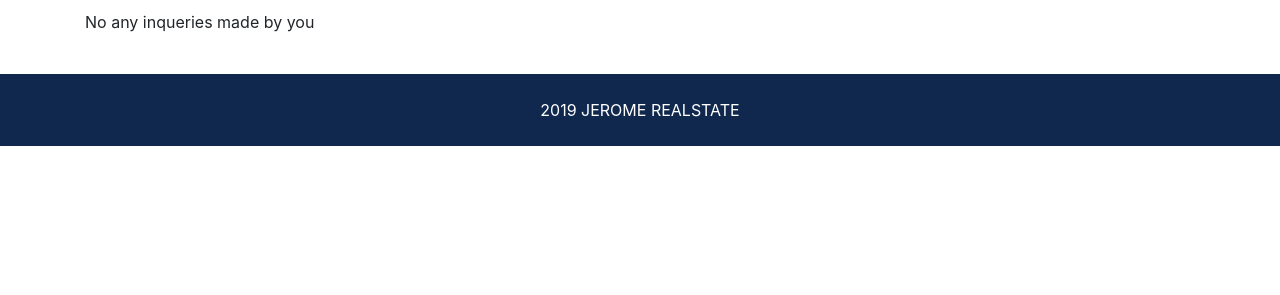
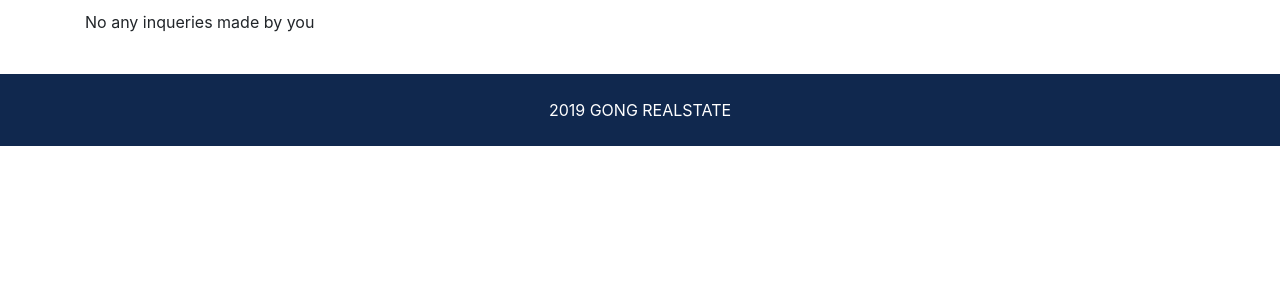
Before and after one commit to anujmshrestha/realstate_project, a Django app: page /accounts/dashboard in a window 1280 px wide. Shown: the part 490-785 px from the top of the page. Run offline with Django 3.2, Linux system fonts and the light colour scheme; data that the repository does not hold is empty; some libraries are stand-ins or nearby versions.

Commit message:
footer edited

```diff
--- a/templates/partials/_footer.html
+++ b/templates/partials/_footer.html
@@ -1,5 +1,5 @@
  <!-- Footer -->
  <footer id="main-footer" class="py-4 bg-primary text-white text-center">
 
-    <span class="year"></span> JEROME REALSTATE
+    <span class="year"></span> GONG REALSTATE
  </footer>
```
